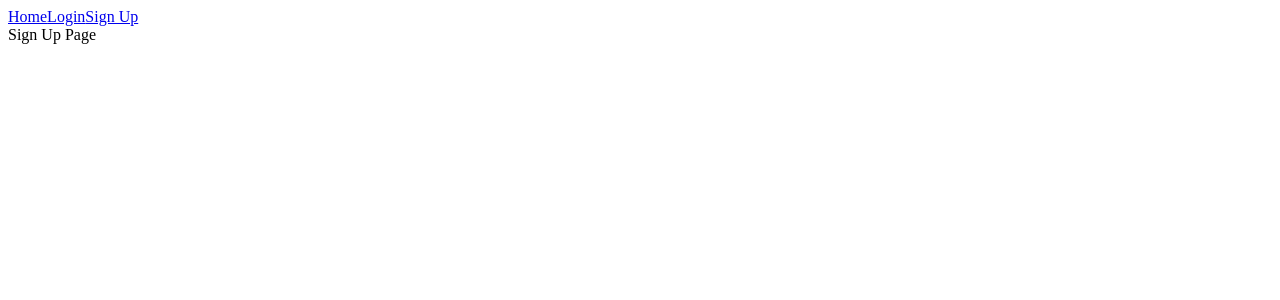
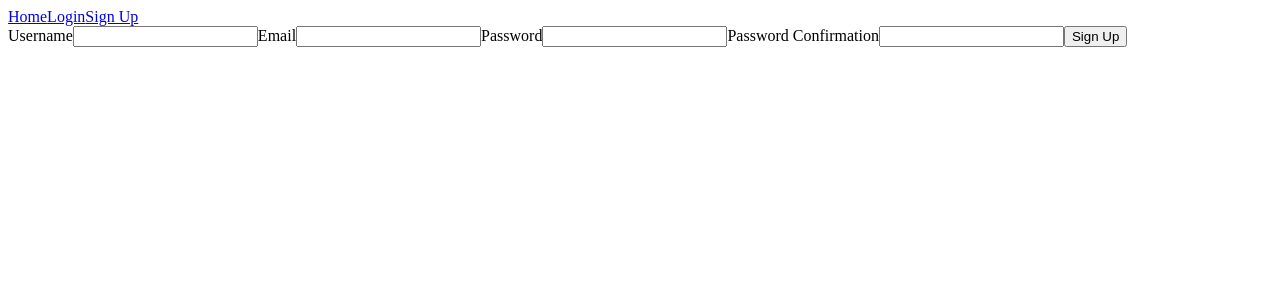
Before and after one commit to Mark-Boyle/T3A2_client, a React (Create React App) app: page /sign-up in a window 1280 px wide. Shown: the top 300 px of the page. Built offline with nearby package versions, Linux system fonts and the light colour scheme.

Commit message:
Added sign-up form and created POST request to backend

```diff
--- a/src/components/SignUp.jsx
+++ b/src/components/SignUp.jsx
@@ -1,10 +1,56 @@
-import React from 'react';
+import React, { useState } from 'react';
 
 export default function SignUp(){
 
+    const [signUpForm, setSignUpForm] = useState({
+        user:{
+            username: '',
+            email: '',
+            password: '',
+            password_confirmation: ''
+        }
+    })
+
+    const changeInput = (event) => {
+        setSignUpForm({
+            user:{
+                ...signUpForm.user,
+                [event.target.name]: event.target.value
+            }
+        })
+    }
+
+    const postSignUp = async () => {
+        const response = await fetch('http://localhost:3000/sign-up', {
+            method: 'POST',
+            headers: {
+                'Content-Type': 'application/json'
+            },
+            body: JSON.stringify(signUpForm)
+        })
+
+        const data = await response.json();
+        console.log(data)
+    }
+
+    const signUpUser = (event) =>{
+        event.preventDefault()
+        postSignUp()
+    }
+
+    const {username, email, password, password_confirmation} = signUpForm
+
     return(
-        <div>
-            Sign Up Page
-        </div>
+        <form onSubmit={signUpUser}>
+            <label>Username</label>
+            <input type="text" value= {username} onChange={changeInput} name='username'/>
+            <label>Email</label>
+            <input type="email" value= {email} onChange={changeInput} name='email'/>
+            <label>Password</label>
+            <input type="password" value= {password} onChange={changeInput} name='password'/>
+            <label>Password Confirmation</label>
+            <input type="password" value= {password_confirmation} onChange={changeInput} name='password_confirmation'/>
+            <input type="submit" value="Sign Up"/>
+        </form>
     )
 }
```
